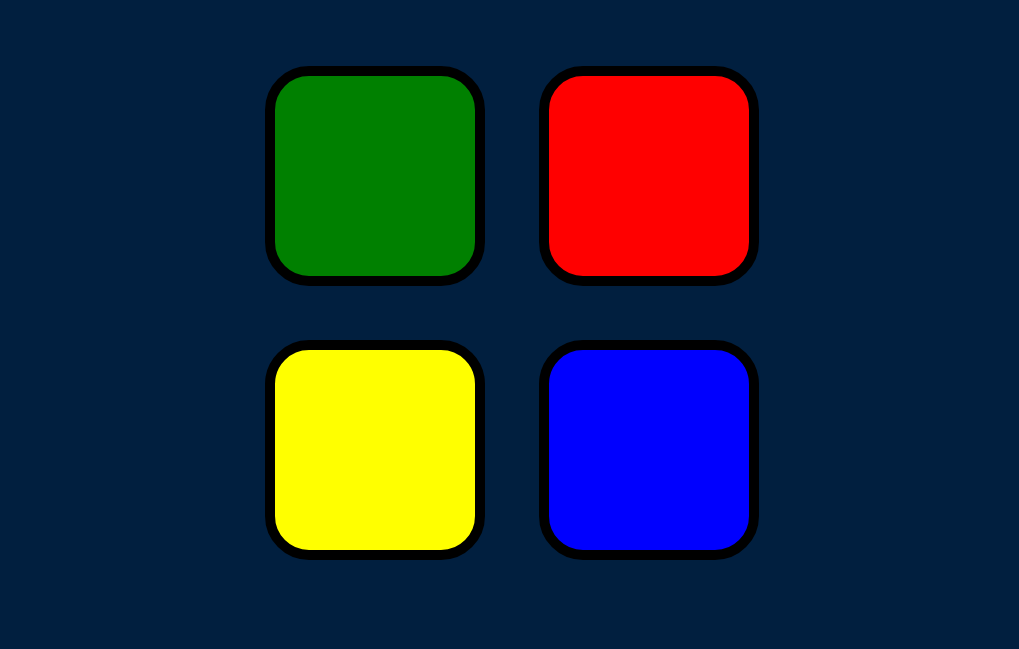
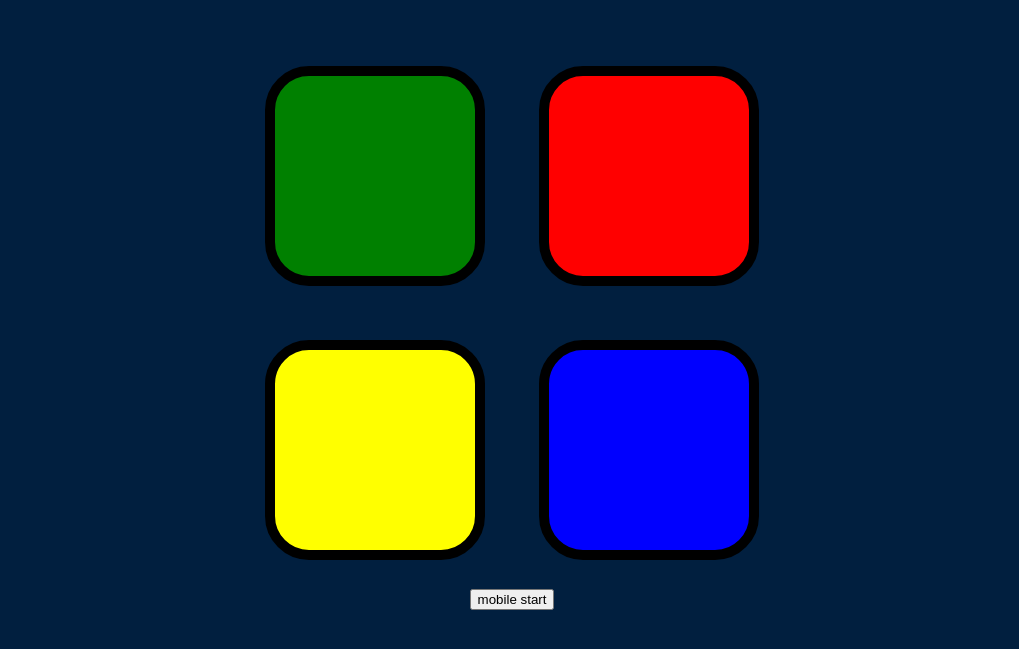
Before and after one commit to Mikelesnr/Simon-Game, a plain HTML site: page index.html in a window 1280 px wide. Shown: the part 133-782 px from the top of the page, without its empty margins (128-1147 px from the left). Drawn offline with nearby package versions, Linux system fonts and the light colour scheme.

Commit message:
button fix

```diff
--- a/index.html
+++ b/index.html
@@ -34,7 +34,7 @@
     </div>
 
   </div>
-  <button id="start" class="hidden">mobile start</button>
+  <button id="start">mobile start</button>
 
 
   <script src="https://ajax.googleapis.com/ajax/libs/jquery/3.6.0/jquery.min.js"></script>
```
